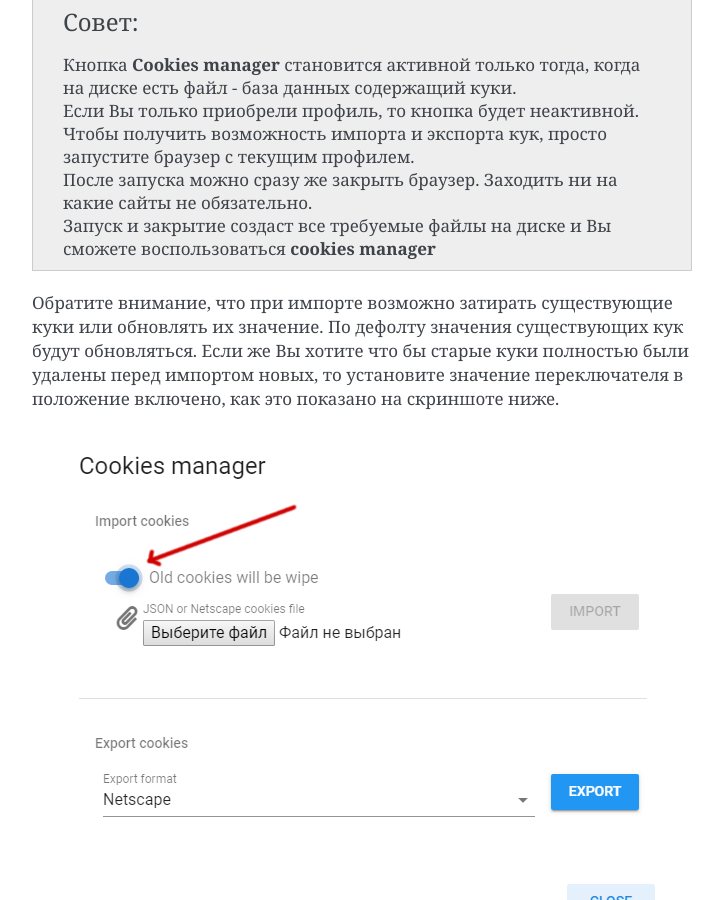
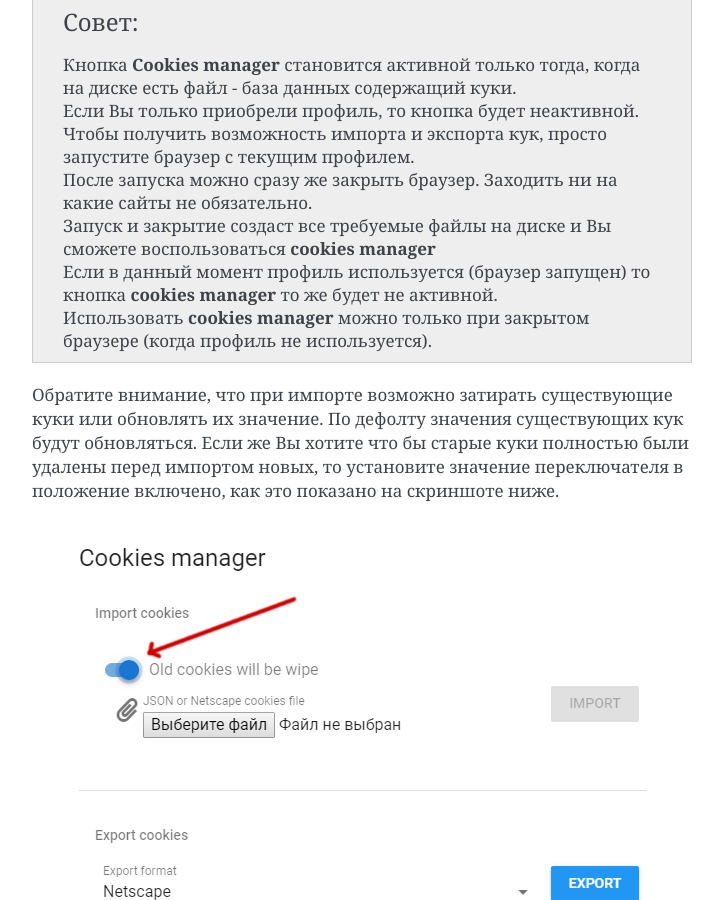
Before and after one commit to gcc-master/chebrowser-doc, a Sphinx documentation site: the page built from source/profiles.rst, in a window 1280 px wide and 900 px high, scrolled down 5402 px. Shown: the whole window, without its empty margins (388-1111 px from the left). Built offline with Sphinx 7.4.7, drawn with Linux system fonts in a browser that asks for light colours.

Commit message:
ver: 0.1.22 - cookies manager

```diff
--- a/source/profiles.rst
+++ b/source/profiles.rst
@@ -169,6 +169,8 @@ Cookies manager
    | Чтобы получить возможность импорта и экспорта кук, просто запустите браузер с текущим профилем.
    | После запуска можно сразу же закрыть браузер. Заходить ни на какие сайты не обязательно.
    | Запуск и закрытие создаст все требуемые файлы на диске и Вы сможете воспользоваться **cookies manager**
+   | Если в данный момент профиль используется (браузер запущен) то кнопка **cookies manager** то же будет не активной.
+   | Использовать **cookies manager** можно только при закрытом браузере (когда профиль не используется).
 
 
 Обратите внимание, что при импорте возможно затирать существующие куки или обновлять их значение.
```
